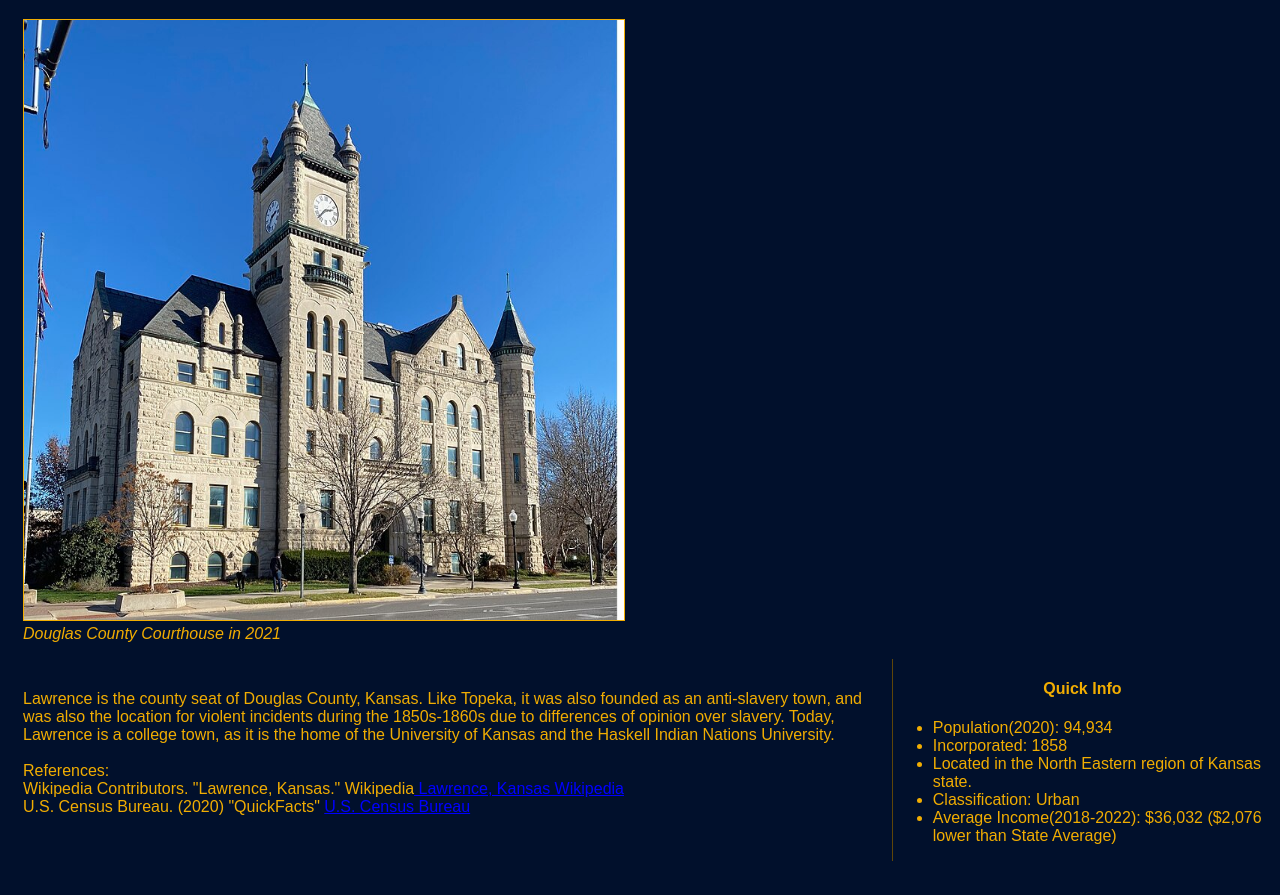
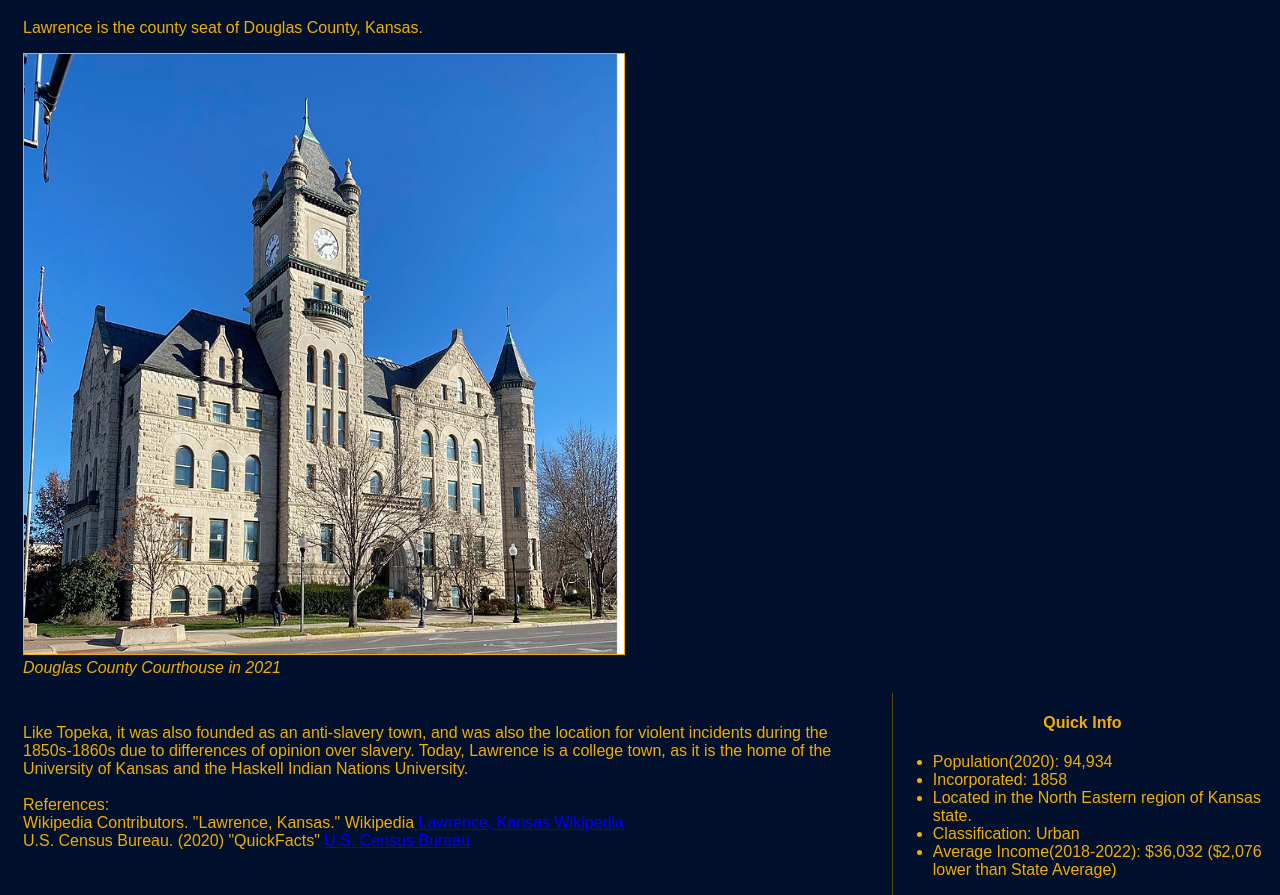
Before and after one commit to ghastkull/ghastkull.github.io, a plain HTML site: page lawrence.html in a window 1280 px wide. Shown: the part 328-1223 px from the top of the page. Before the commit the page ends 1189 px from the top, so only its background shows below. Drawn offline with Linux system fonts and the light colour scheme.

Commit message:
added intros to some pages that didn't have them

```diff
--- a/lawrence.html
+++ b/lawrence.html
@@ -21,7 +21,7 @@
 
     <header>
         <h1>Lawrence</h1>
-        <p></p>
+        <p>Lawrence is the county seat of Douglas County, Kansas.</p>
         <img src="assests/Lawrence_Douglas_County_Courthouse_(2021).jpg" alt="Douglas County Courthouse in 2021" width="600" height="600">
         <p class="caption">Douglas County Courthouse in 2021</p>
     </header>
@@ -29,7 +29,7 @@
     <section>
         <main>
             <div class="textcontent">
-            <p>Lawrence is the county seat of Douglas County, Kansas. Like Topeka, it was also founded as an anti-slavery town, and was also the location for violent incidents during the 1850s-1860s due to differences of opinion over slavery. Today, Lawrence is a college town, as it is the home of the University of Kansas and the Haskell Indian Nations University.
+            <p>Like Topeka, it was also founded as an anti-slavery town, and was also the location for violent incidents during the 1850s-1860s due to differences of opinion over slavery. Today, Lawrence is a college town, as it is the home of the University of Kansas and the Haskell Indian Nations University.
                 <br><br>References:
                 <br>Wikipedia Contributors. "Lawrence, Kansas." Wikipedia<a href="https://en.wikipedia.org/wiki/Lawrence,_Kansas" target="_blank"> Lawrence, Kansas Wikipedia</a>
                 <br>U.S. Census Bureau. (2020) "QuickFacts" <a href="https://www.census.gov/quickfacts/fact/table/topekacitykansas,lawrencecitykansas,olathecitykansas,kansascitycitykansas,johnsoncountykansas,KS/PST045223" target="_blank">U.S. Census Bureau</a>
```
Also changed, not shown: olathe.html (+2 -2 lines).
